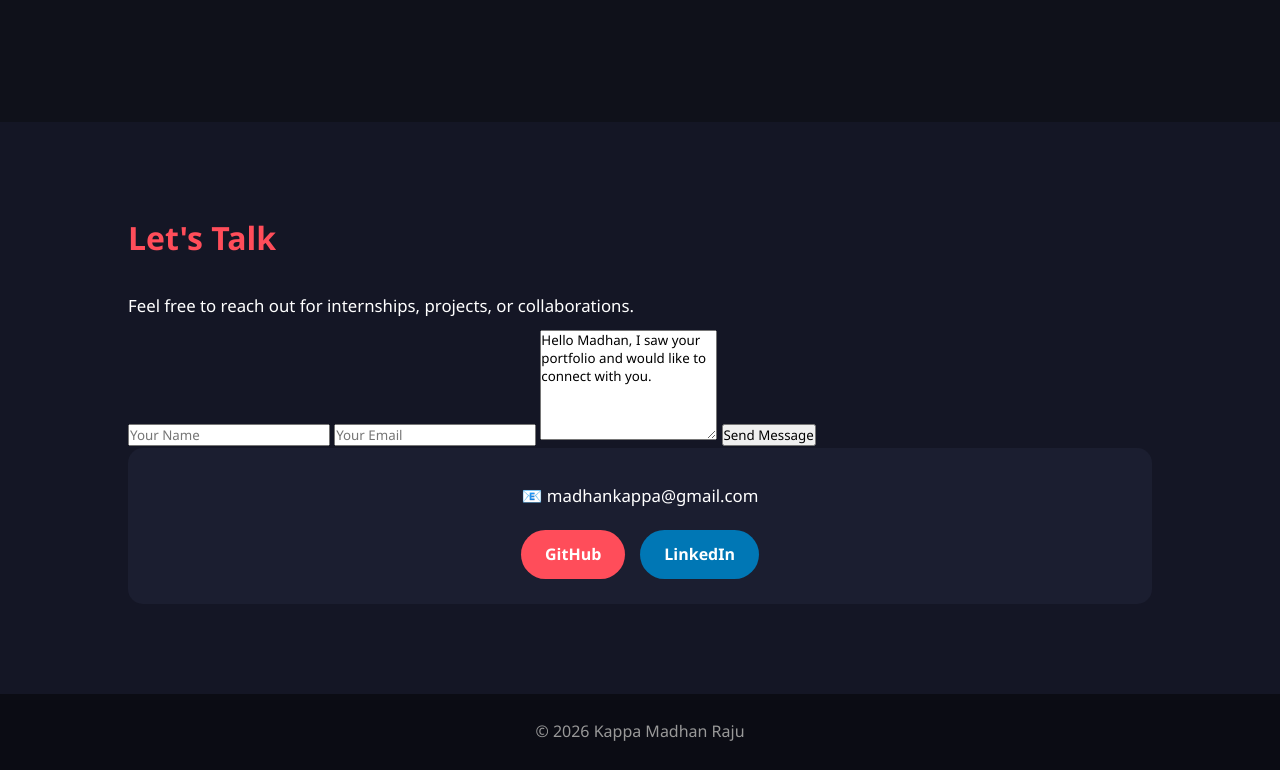
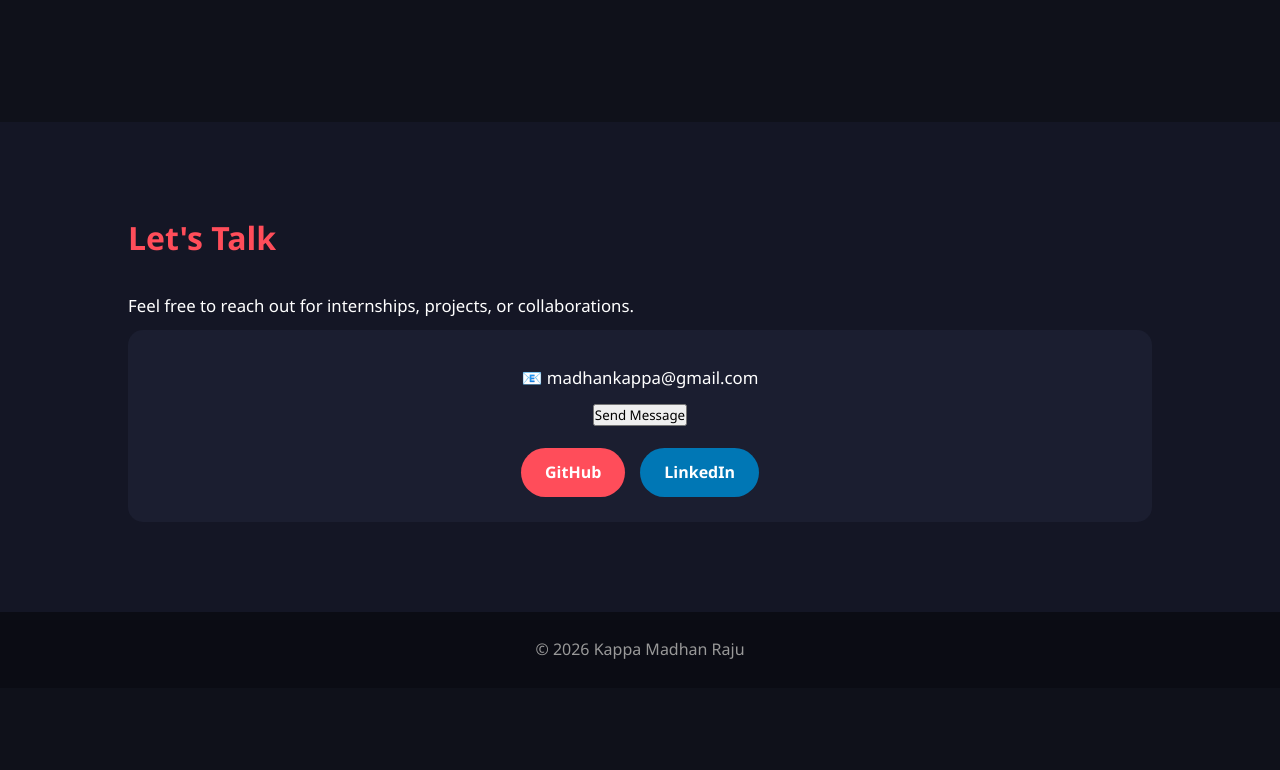
Before and after one commit to madhankappa/portfolio, a plain HTML site: page index.html in a window 1280 px wide. Shown: the part 2562-3332 px from the top of the page. After the commit the page ends 3250 px from the top, so only its background shows below. Drawn offline with Linux system fonts and the light colour scheme.

Commit message:
Replace contact form with button and add thank you message script

```diff
--- a/index.html
+++ b/index.html
@@ -142,20 +142,10 @@
     <h2>Let's Talk</h2>
     <p>Feel free to reach out for internships, projects, or collaborations.</p>
 
-    <form action="mailto:madhankappa@gmail.com" method="post" enctype="text/plain">
-        <input type="text" name="name" placeholder="Your Name" required>
-
-        <input type="email" name="email" placeholder="Your Email" required>
-
-        <textarea name="message" rows="6" placeholder="Your Message">
-Hello Madhan, I saw your portfolio and would like to connect with you.
-        </textarea>
-
-        <button type="submit">Send Message</button>
-    </form>
-
     <div class="card center">
         <p>📧 madhankappa@gmail.com</p>
+
+        <button type="button" onclick="showMessage()">Send Message</button>
 
         <div class="social-buttons">
             <a href="https://github.com/madhankappa" target="_blank" class="social-btn">
@@ -173,6 +163,12 @@ Hello Madhan, I saw your portfolio and would like to connect with you.
     <p>© 2026 Kappa Madhan Raju</p>
 </footer>
 
+<script>
+function showMessage() {
+    alert("✅ Thank you for contacting me! I'll get back to you soon.");
+}
+</script>
+
 </body>
 
 </html>
```
